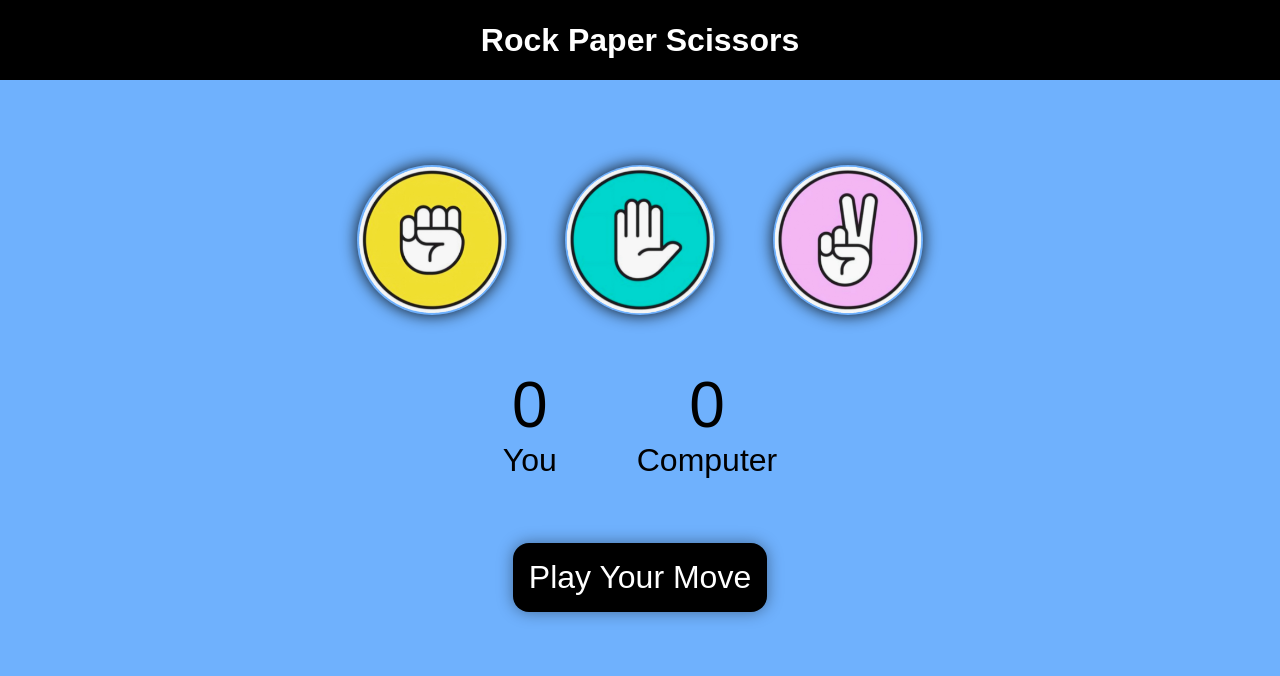
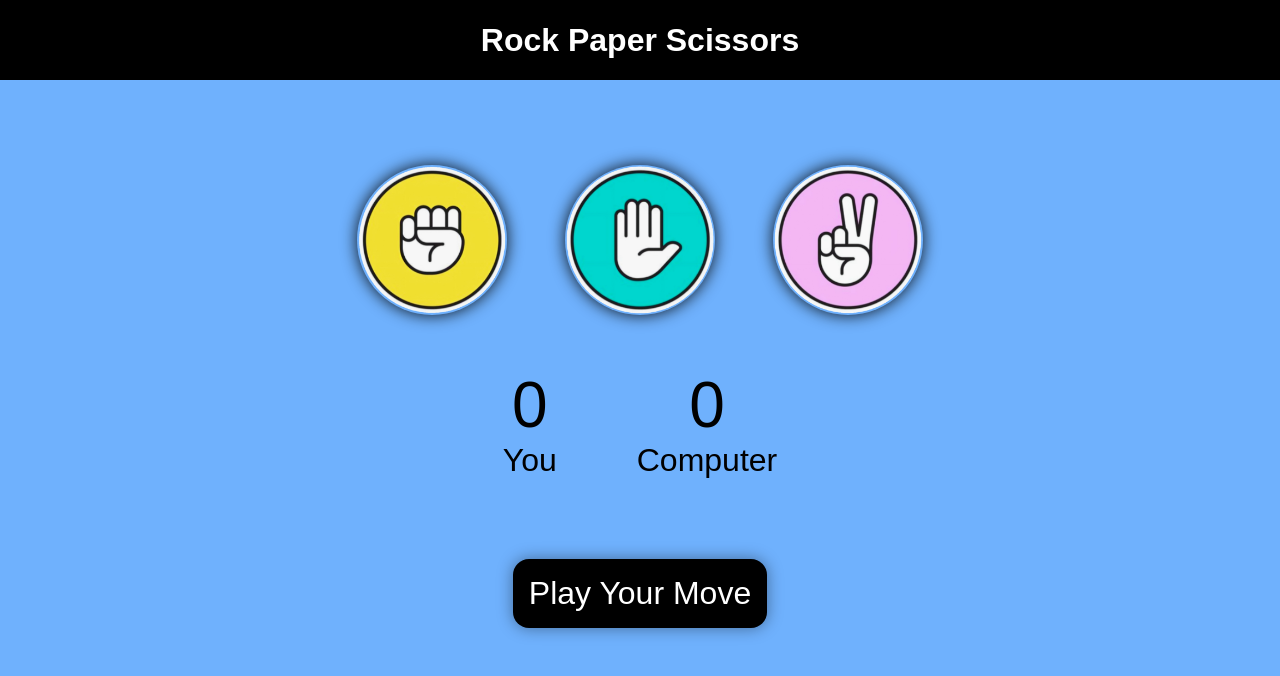
Before and after one commit to BharathPadavu/rock-paper-scissors, a plain HTML site: page index.html in a window 1280 px wide. Drawn offline with Linux system fonts and the light colour scheme.

Commit message:
Update style.css

```diff
--- a/style.css
+++ b/style.css
@@ -70,7 +70,7 @@ img {
     display: flex;
     justify-content: center;
     align-items: center;
-    padding: 0 1rem;
+    padding: 1rem;
 }
 
 #msg {
```
